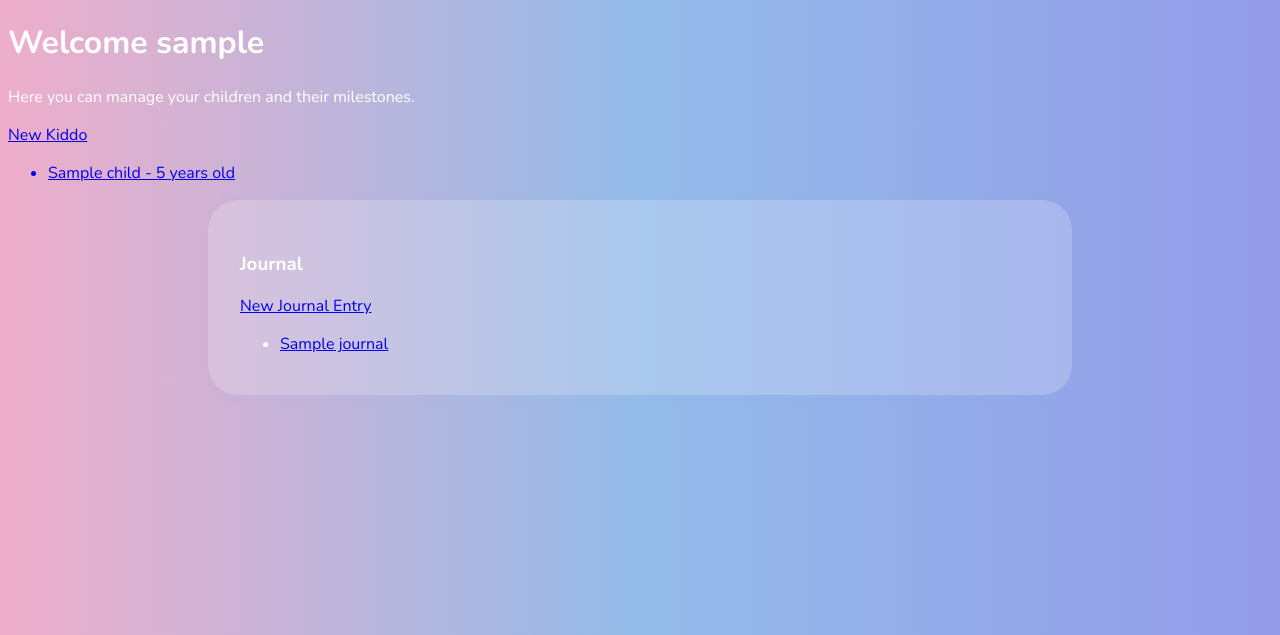
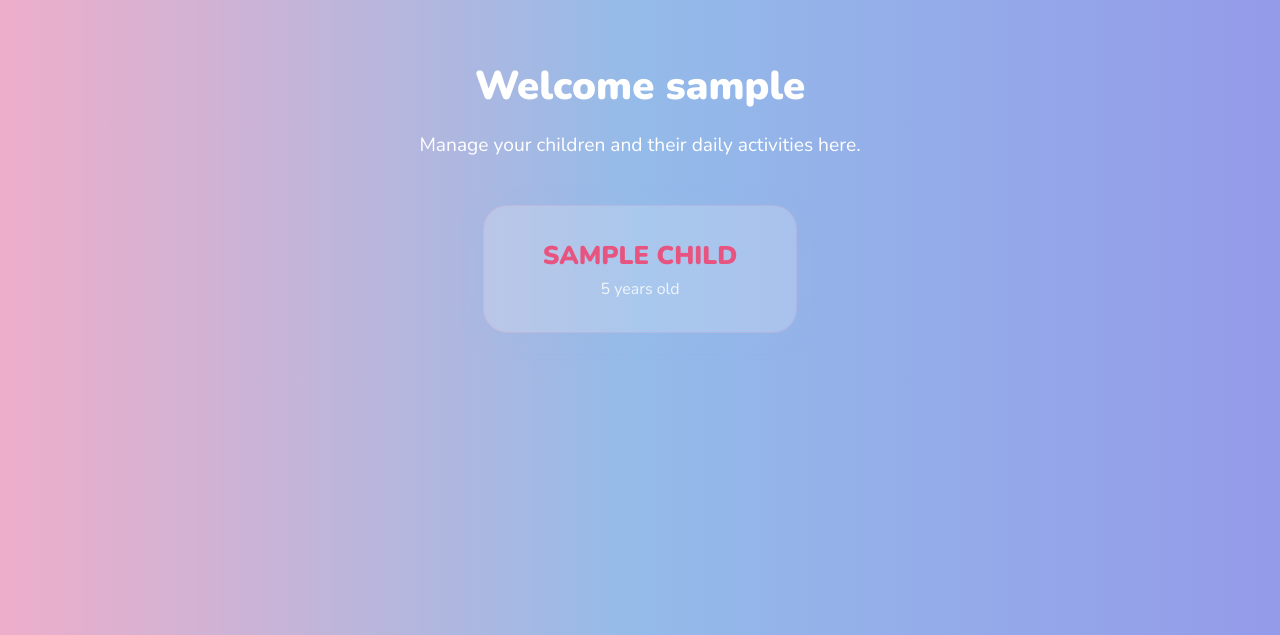
Before and after one commit to amenalii/tinytrackr, a Django app: page /dashboard/ in a window 1280 px wide. Shown: the part 128-763 px from the top of the page. Run offline with Django 5.2, Linux system fonts and the light colour scheme; a user stored in the database is signed in; tables that the repository leaves empty hold one stand-in row (values such as "Sample post").

Commit message:
Updated dashboard layout and finished styling dashboard

```diff
--- a/main_app/static/css/base.css
+++ b/main_app/static/css/base.css
@@ -392,3 +392,97 @@ li.journal-entry a:hover {
   margin: auto;
   margin-top: 50px;
 }
+
+.dashboard-container {
+  max-width: 1600px;
+  margin: auto;
+  padding: 32px 24px;
+  display: flex;
+  flex-direction: column;
+  align-items: center;
+}
+
+.welcome {
+  font-size: 2.5rem;
+  font-weight: 900;
+  margin-bottom: auto;
+}
+
+.dashboard-container p {
+  font-size: 1.2rem;
+  margin-bottom: 15px;
+}
+
+.add-child-button {
+  margin-bottom: 32px;
+}
+
+.add-child-button .btn-grad {
+  font-size: 1.1rem;
+  padding: 14px 40px;
+  border-radius: 14px;
+  box-shadow: 0 4px 24px #e75480a0;
+  letter-spacing: 2px;
+  font-weight: 900;
+  position: relative;
+  background-image: linear-gradient(to right, #ee9ca7db 0%, #ffdde1de 51%, #ee9ca7 100%);
+  color: #fff;
+  text-transform: uppercase;
+  transition: background-position 0.5s, box-shadow 0.3s, color 0.2s;
+  background-size: 200% auto;
+  border: none;
+  outline: none;
+  display: inline-block;
+}
+
+.add-child-button .btn-grad:hover {
+  background-position: right center;
+  box-shadow: 0 0 32px #ee9ca7;
+  color: #e75480;
+}
+
+.children-container {
+  display: flex;
+  flex-wrap: wrap;
+  gap: 32px;
+  justify-content: center;
+  margin-top: 32px;
+}
+
+.child-card {
+  flex-direction: column;
+  align-items: center;
+  background: rgba(255,255,255,0.2);
+  border-radius: 24px;
+  box-shadow: 0 4px 24px 0 rgba(148, 187, 233, 0.18);
+  padding: 32px 36px 24px 36px;
+  width: 240px;
+  display: flex;
+  transition: transform 0.18s, box-shadow 0.18s;
+  border: 1.5px solid rgba(231, 84, 128, 0.12);
+  color: #fff;
+  text-align: center;
+}
+
+.child-card:hover {
+  transform: translateY(-5px) scale(1.1); /* translateY adds a lift effect on hover...+ lifts down and - lifts up, scale makes card appear bigger */
+  box-shadow: 0 8px 32px 0 #e75480a0;
+}
+
+.child-card .child-name {
+  font-size: 1.6rem;
+  font-weight: 900;
+  color: #e75480;
+  margin-bottom: 5px;
+  text-transform: uppercase;
+}
+.child-card .child-age {
+  font-size: 1rem;
+  color: #fffefed4;
+  margin-bottom: 8px;
+}
+
+.children-container a {
+  text-decoration: none;
+  color: inherit;
+}
--- a/main_app/templates/main_app/dashboard.html
+++ b/main_app/templates/main_app/dashboard.html
@@ -1,48 +1,32 @@
 {% extends 'base.html' %}
 {% load static %}
 {% block content %}
+
 <div class="dashboard-container">
-    <h1> Welcome {{ user.username }} </h1>
-    <p>Here you can manage your children and their milestones.</p>
-    <div class="add-child-button">
-        <a href="{% url 'add-child' %}" class="btn add-child"> New Kiddo </a>
-    </div>
+  <h1 class="welcome">Welcome {{ user.username }}</h1>
+  <p>Manage your children and their daily activities here.</p>
+
+
   <div class="children-container">
       {% if children %}
-            <ul>
         {% for child in children %}
         <a href="{% url 'child-detail' child.id %}">
-                    <li>
-                        {{ child.name }} -
+            <div class="child-card">
+                <div class="child-name">{{ child.name }}</div>
+                <div class="child-age">
                     {% if child.age == 1 %}
                     {{ child.age }} year old
                     {% else %}
-                                {{ child.age }} years old
+                    {{child.age }} years old
                     {% endif %}
-                    </li>
+                </div>
+            </div>
         </a>
         {% endfor %}
-            </ul>
       {% else %}
-            <p>No children found.</p>
-        {% endif %}
+        <div class="add-child-button">
+          <a href="{% url 'add-child' %}" class="btn-grad">New Kiddo</a>
         </div>
-
-    <div class="journal-container">
-        <h3>Journal</h3>
-        <div class="add-journal-button">
-            <a href="{% url 'add-journal' %}" class="btn add-journal"> New Journal Entry </a>
-        </div>
-        {% if journal_entries %}
-            <ul>
-                {% for entry in journal_entries %}
-                <li>
-                    <a href="{% url 'journal-detail' entry.id %}">{{ entry.title }}</a>
-                </li>
-                {% endfor %}
-            </ul>
-        {% else %}
-            <p>Jot down your daily thoughts</p>
     {% endif %}
   </div>
 </div>
```
Lines whose indentation alone changed are shown as unchanged.
